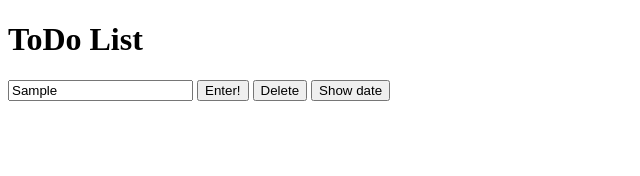
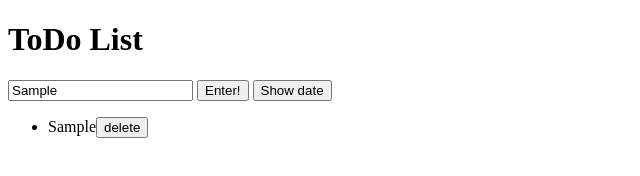
Before and after one commit to RyanNekadio/Event_Lab, a plain HTML site: page index.html in a window 1280 px wide. Both pictures are taken after typing "Sample" into the empty fields and a click on the button "Show date". Shown: the whole page, without its empty margins (0-640 px from the left). Drawn offline with Linux system fonts and the light colour scheme.

Commit message:
Refactored code in order to make sure that each list has a delete button next to it

```diff
--- a/index.html
+++ b/index.html
@@ -14,12 +14,14 @@
             <h1>ToDo List</h1>
         </div>
 
+
         <form action="" id="todo-form">
             <input type="text" placeholder="Add a new item" id="new-todo">
             <button type="submit" id="enter">Enter!</button>
-            <button type ="delete" id="delete"> Delete </button>
             <button type="date" id="show-date">Show date</button>
         </form>
+
+
 
         <ul id="list">
             <!-- items on ToDo list go here! -->
--- a/script.js
+++ b/script.js
@@ -2,27 +2,31 @@ const buttonAction = document.querySelector('#enter');
 const todoList = document.querySelector('#list');
 const deleteAction = document.querySelector('#delete');
 const dateAction = document.querySelector('#show-date');
+const formAction = document.querySelector('#todo-form');
 
 
-buttonAction.addEventListener('click', (event) => {
+formAction.addEventListener('click', (event) =>{
     event.preventDefault();
-    const listItem = document.createElement('li');
-    const input = document.querySelector('#new-todo');
-    listItem.innerText = input.value;
-    todoList.appendChild(listItem);
-    console.log(listItem);
-    console.log(todoList);
+    const listItem = document.createElement('li'); // created list item
+    const input = document.querySelector('#new-todo'); //created input
+    listItem.innerText = input.value; //made list item equal to user input
+    todoList.appendChild(listItem); //add this item to the todo list
+
+
+    const deleteButton = document.createElement('button'); //create a delete button
+    deleteButton.innerText = 'delete'; //we wrote the delete button name
+    listItem.appendChild(deleteButton); //add the delete button to the list item
+
+
+    deleteButton.addEventListener('click', () =>{
+    todoList.removeChild(listItem); //function to delete the item
+    });
 });
 
-deleteAction.addEventListener('click', (event) =>{
-    event.preventDefault();
-    todoList.removeChild(todoList.lastChild);
-    console.log(todoList);
-});
 
-dateAction.addEventListener('click', (event) => {
+    dateAction.addEventListener('click', (event) => {
     event.preventDefault();
     const currentDate = new Date();
     const currentDateTime = currentDate.toLocaleString();
     console.log(currentDate);
-});
+    });
```
